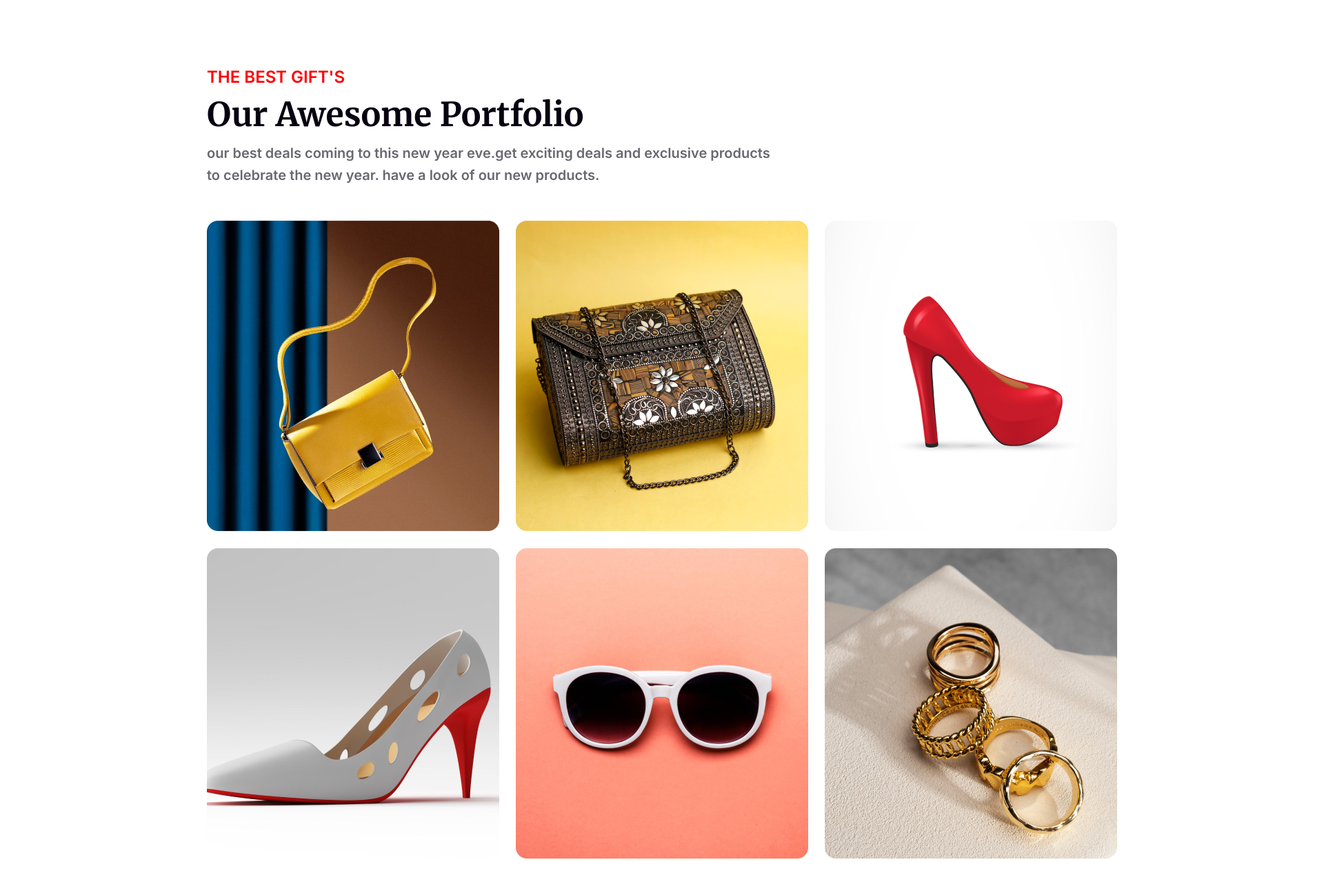
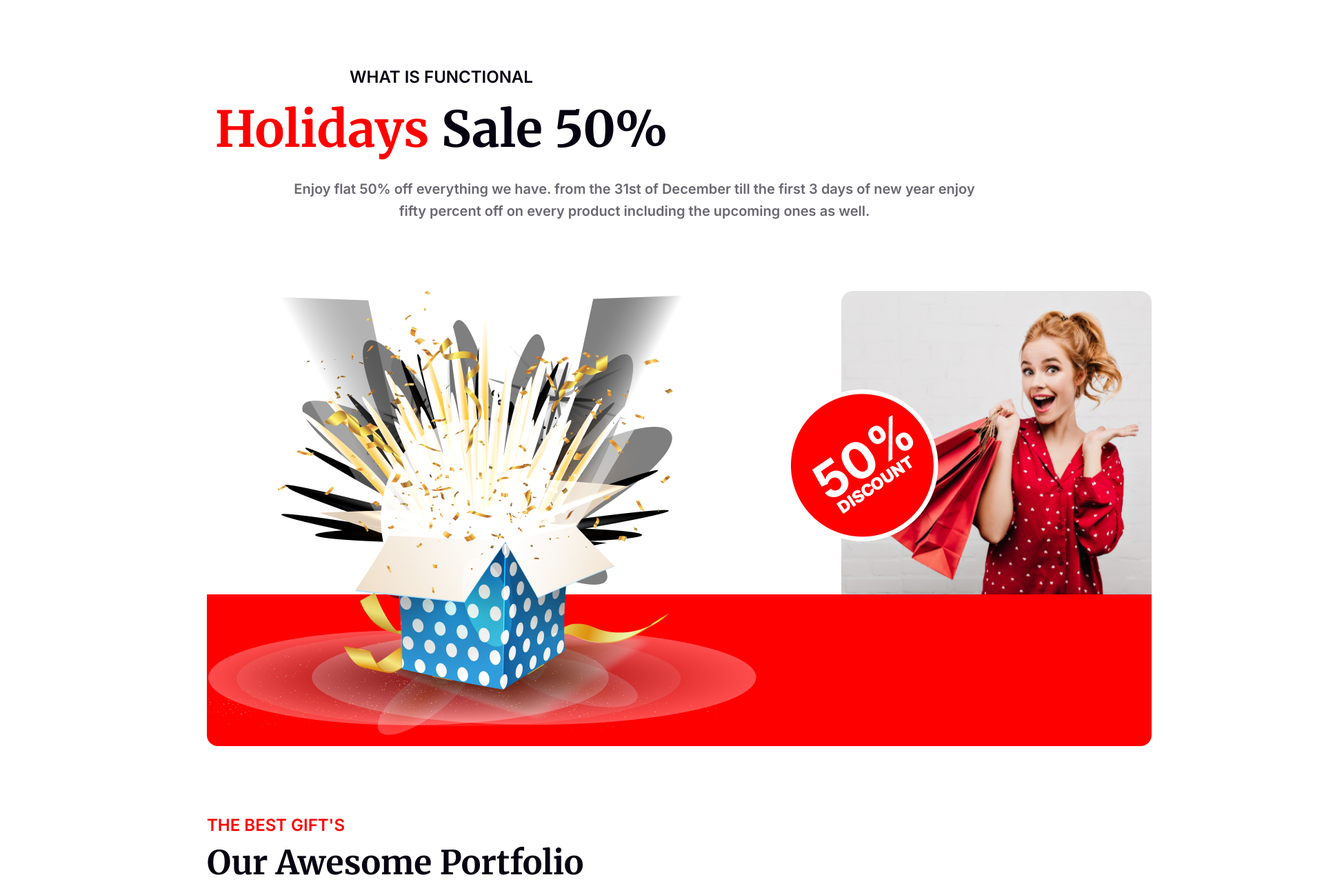
Before and after one commit to Mugdho43/mugdho-b9-a1, a plain HTML site: page index.html in a window 1280 px wide. Shown: the part 3455-4737 px from the top of the page at 69% size, 1920 px wide, since content can reach past the window. Drawn offline with Linux system fonts and the light colour scheme.

Commit message:
almost-ready

```diff
--- a/index.html
+++ b/index.html
@@ -86,6 +86,24 @@
 
             </div>
 
+        </section>
+
+        <section class="fifty-p-off">
+            <h3 class="what">WHAT IS FUNCTIONAL</h3>
+            <h1 class="holiday"><span class="holidays">Holidays</span> Sale 50% </h1>
+            <p class="sale-description">
+                Enjoy flat 50% off everything we have. from the 31st of December till the first 3 days of new year enjoy fifty percent off on every product including the upcoming ones as well.
+            </p>
+        </section>
+
+
+        <section class="gift-items">
+            <div class="gift-box">
+                <img src="resources/Group 75.png" alt="">
+            </div>
+            <div class="discount">
+                <img class="dis-img" src="resources/Group 44.png" alt="">
+            </div>
         </section>
 
 
--- a/style-a1.css/style.css
+++ b/style-a1.css/style.css
@@ -359,7 +359,7 @@ hr {
 
 /* bonus part */
 .join-info {
-    width: 970px;
+    width: 940px;
     height: 482px;
     background: linear-gradient(180deg, rgba(255, 0, 0, 0.10) 0%, rgba(255, 0, 0, 0.00) 100%);
     ;
@@ -479,3 +479,78 @@ hr {
     margin-right: 110px;
     margin-left: 0px;
 }
+
+/* last part */
+.what {
+    text-align: center;
+    color: #070211;
+    font-family: Inter;
+    font-size: 24px;
+    font-weight: 500;
+    margin-top: 100px;
+}
+
+.holiday {
+    color: #070211;
+    font-family: Merriweather;
+    font-size: 72px;
+    font-weight: 900;
+    text-align: center;
+    margin-top: 16PX;
+}
+
+.holidays {
+    color: #F00;
+    text-align: center;
+    font-family: Merriweather;
+    font-size: 72px;
+    font-weight: 900;
+}
+
+.sale-description {
+    color: rgba(7, 2, 17, 0.60);
+    text-align: center;
+    font-family: Inter;
+    font-size: 20px;
+    font-weight: 500;
+    line-height: 32px;
+    width: 1000px;
+    padding-left: 420px;
+    margin-top: 25px;
+}
+
+/* giftbox part */
+
+.gift-items {
+    display: flex;
+    justify-content: space-between;
+    width: 1370px;
+    height: 660px;
+    margin-left: 300px;
+    margin-top: 100px;
+
+    background-image: url('../resources/Rectangle\ 2.png'), url('../resources/Rectangle\ 1.png');
+    background-repeat: no-repeat, no-repeat;
+    background-position: bottom, top right;
+    background-size: 1420px 220px , 450px auto ;
+    border-radius: 16px;
+
+
+
+
+}
+
+/* .discount{
+    background-image: url('../resources/Rectangle\ 1.png');
+    background-position: top right;
+    background-repeat: no-repeat;
+    width: 429px;
+height: 433px;
+flex-shrink: 0;
+}
+    */
+
+.dis-img {
+    padding-top: 100px;
+    padding-right: 900px;
+}
```
